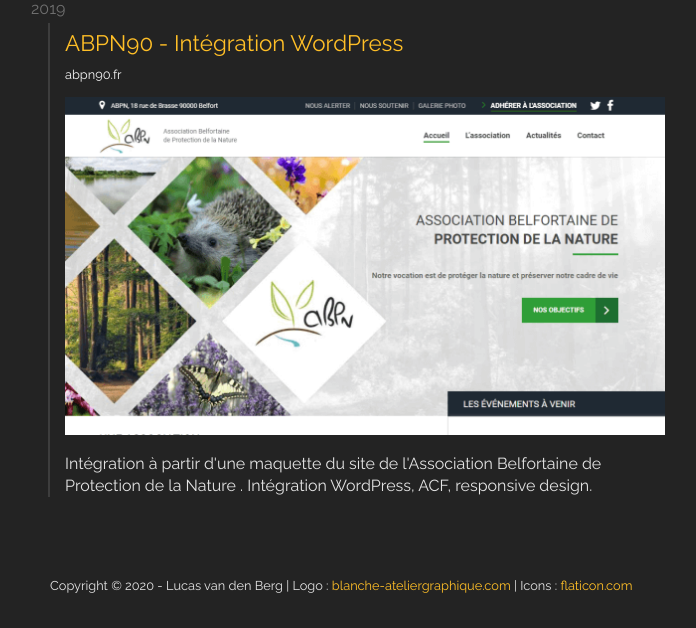
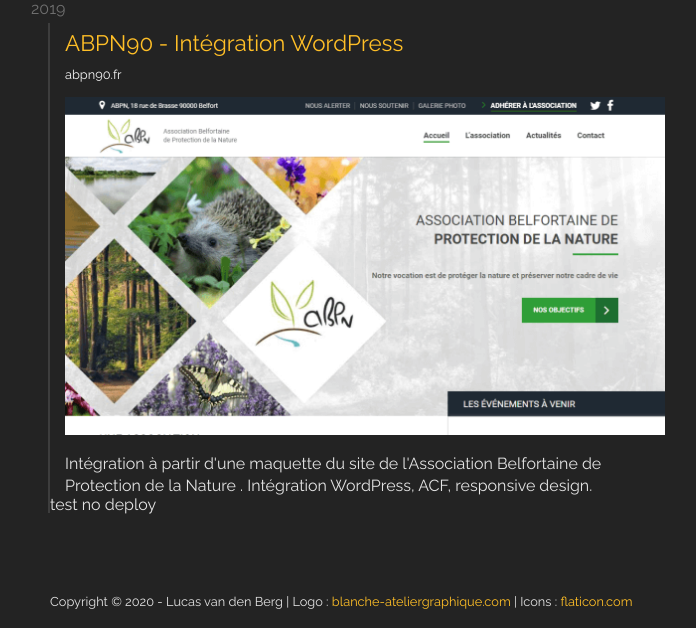
Before and after one commit to IvoryAndSmalt/bem_pf, a PHP site: page /works.php in a window 1280 px wide. Shown: the part 1743-2371 px from the top of the page, without its empty margins (185-881 px from the left). Before the commit the page ends 2336 px from the top, so only its background shows below. Run offline with PHP 8.4, Linux system fonts and the light colour scheme.

Commit message:
test for deployement from branch

```diff
--- a/works.php
+++ b/works.php
@@ -48,7 +48,7 @@
             <p class="works">Intégration à partir d'une maquette du site de l'Association Belfortaine de Protection de
                 la
                 Nature
-                . Intégration WordPress, ACF, responsive design.</p>
+                . Intégration WordPress, ACF, responsive design.</p>test no deploy
         </section>
     </div>
 
```
